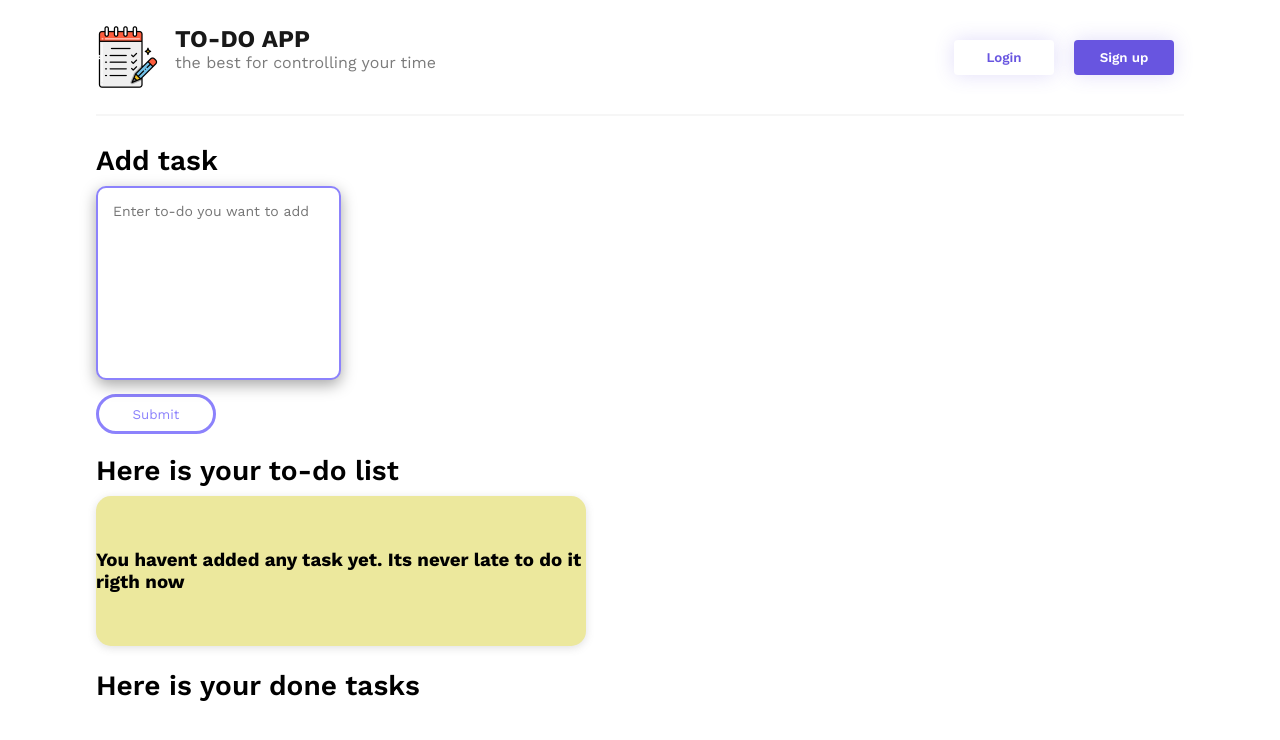
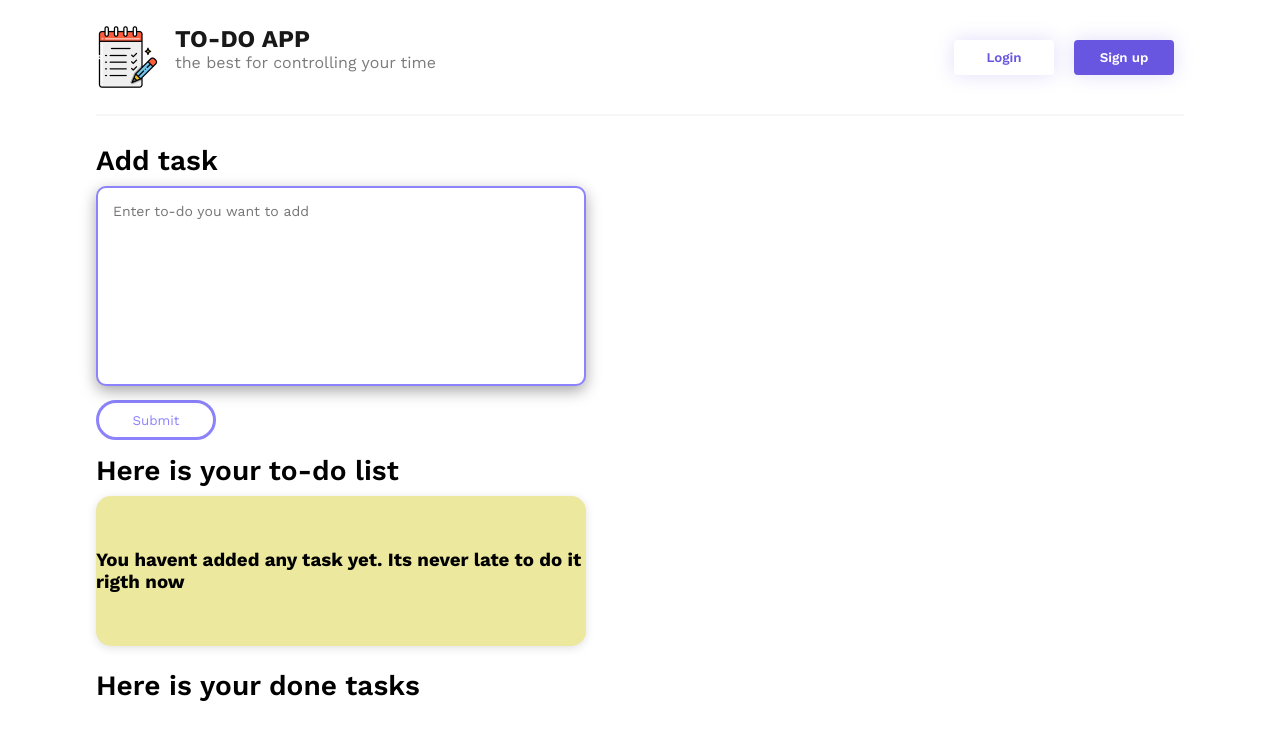
Before and after one commit to RemiixSp/todo-list, a React (Create React App) app: page / in a window 1280 px wide. Shown: the top 740 px of the page. Built offline with nearby package versions, Linux system fonts and the light colour scheme.

Commit message:
style: :lipstick: fixing styles

```diff
--- a/src/ui/common/textArea/index.tsx
+++ b/src/ui/common/textArea/index.tsx
@@ -1,8 +1,8 @@
 import React from 'react';
 
 interface TextAreaProps {
-  cols: number;
-  rows: number;
+  cols?: number;
+  rows?: number;
   className: string;
   placeholder: string;
   value: string;
--- a/src/ui/components/header/header.module.scss
+++ b/src/ui/components/header/header.module.scss
@@ -4,6 +4,7 @@
 
   .container {
     display: flex;
+    flex-shrink: 0;
     align-items: center;
     width: 100%;
     justify-content: space-between;
--- a/src/ui/components/todoBlock/todo.module.scss
+++ b/src/ui/components/todoBlock/todo.module.scss
@@ -9,6 +9,9 @@
   background-color: #18b5a4;
   box-shadow: rgba(0, 0, 0, 0.16) 0px 1px 4px;
   word-wrap: break-word;
+  @media (max-width: 600px) {
+    width: 90%;
+  }
 
   p {
     color: white;
--- a/src/ui/pages/home/home.module.scss
+++ b/src/ui/pages/home/home.module.scss
@@ -37,7 +37,8 @@ $borderViolet: #8c82fc;
         }
 
         .todoDescription {
-          width: 50%;
+          width: 100%;
+          height: 200px;
           resize: none;
           border-radius: 10px;
           padding: 15px;
--- a/src/ui/views/homeView.tsx
+++ b/src/ui/views/homeView.tsx
@@ -4,7 +4,7 @@ import TextArea from '../common/textArea';
 import TodoBlock from '../components/todoBlock';
 import { useDispatch, useSelector } from 'react-redux';
 import { RootState } from '../../core/store/store';
-import { Status, Task } from '../../core/store/todo/types';
+import { Status } from '../../core/store/todo/types';
 import { nanoid } from '@reduxjs/toolkit';
 import {
   addTask,
@@ -71,8 +71,6 @@ const HomeView = () => {
           <TextArea
             onChange={onChangeTextAreaVal}
             value={textAreaValue}
-            cols={30}
-            rows={10}
             className={styles.todoDescription}
             placeholder='Enter to-do you want to add'
           />
```
